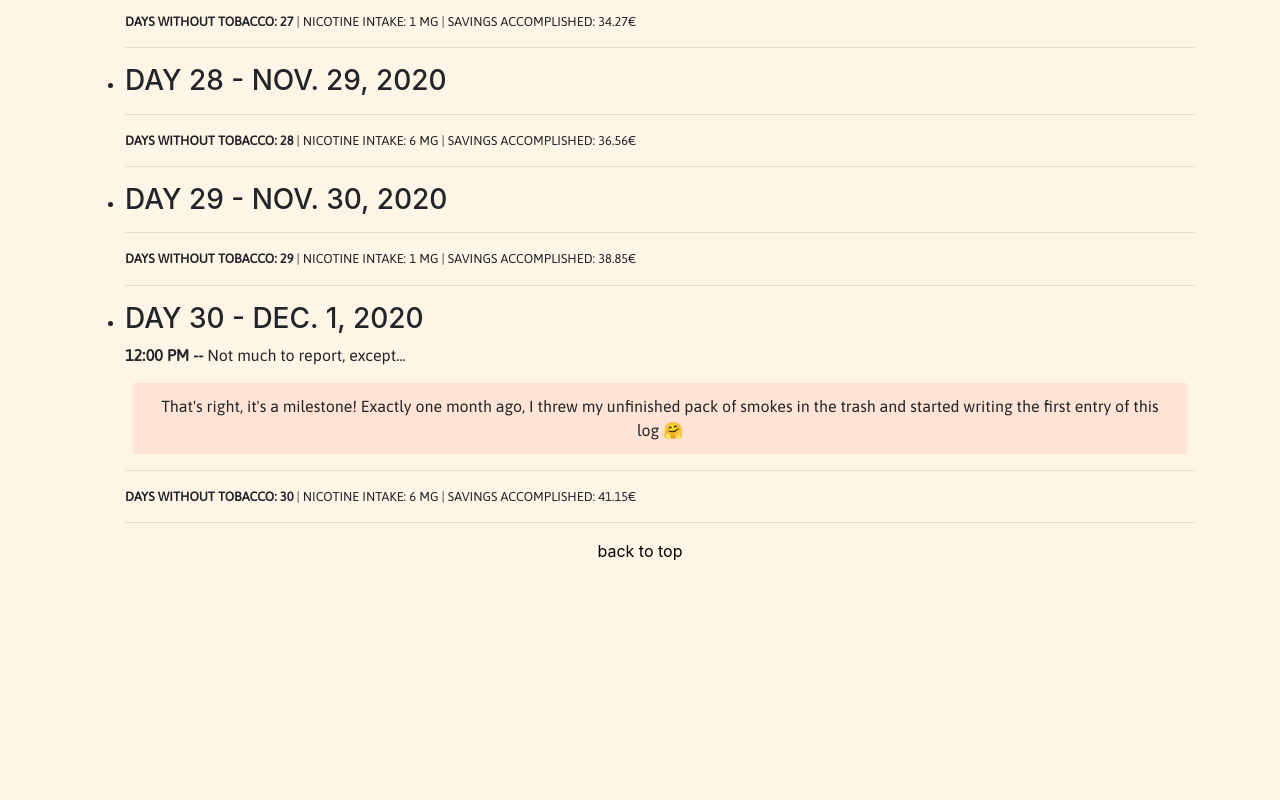
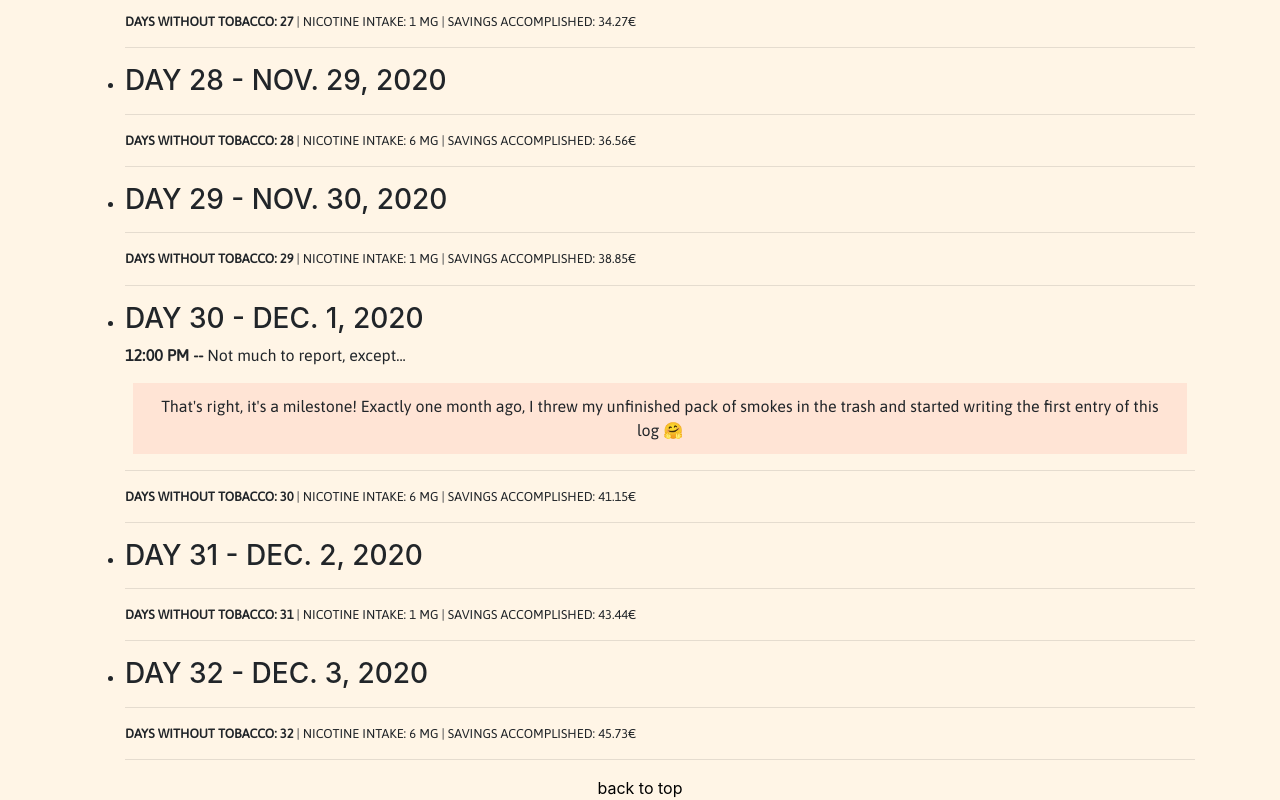
Before and after one commit to draialexis/alexisdrai, an Angular app: page / in a window 1280 px wide. Shown: the part 7410-8210 px from the top of the page. Before the commit the page ends 7973 px from the top, so only its background shows below. Built offline with nearby package versions, Linux system fonts and the light colour scheme.

Commit message:
Add entries for days 31 and 32

```diff
--- a/src/app/components/smokefree/smokefree.component.html
+++ b/src/app/components/smokefree/smokefree.component.html
@@ -365,7 +365,7 @@
     <hr>
   </li>
   <li>
-    <h3 id="smokefree" class="text-uppercase">Day 30 - dec. 1, 2020</h3>
+    <h3 class="text-uppercase">Day 30 - dec. 1, 2020</h3>
     <p><strong>12:00 PM --</strong> Not much to report, except...</p>
     <p class="flex-center milestone">That's right, it's a milestone! Exactly one month ago, I threw my unfinished pack
       of smokes in the trash and started writing the first entry of this log&nbsp;🤗</p>
@@ -374,6 +374,20 @@
       accomplished: 41.15€</p>
     <hr>
   </li>
+  <li>
+    <h3 class="text-uppercase">Day 31 - dec. 2, 2020</h3>
+    <hr>
+    <p class="small-print text-uppercase"><strong>days without tobacco: 31</strong> | nicotine intake: 1 mg | savings
+      accomplished: 43.44€</p>
+    <hr>
+  </li>
+  <li>
+    <h3 id="smokefree" class="text-uppercase">Day 32 - dec. 3, 2020</h3>
+    <hr>
+    <p class="small-print text-uppercase"><strong>days without tobacco: 32</strong> | nicotine intake: 6 mg | savings
+      accomplished: 45.73€</p>
+    <hr>
+  </li>
 </ul>
 <div class="flex-center">
   <a class="nav-in-art link" href="#day-one">back to top</a>
```
